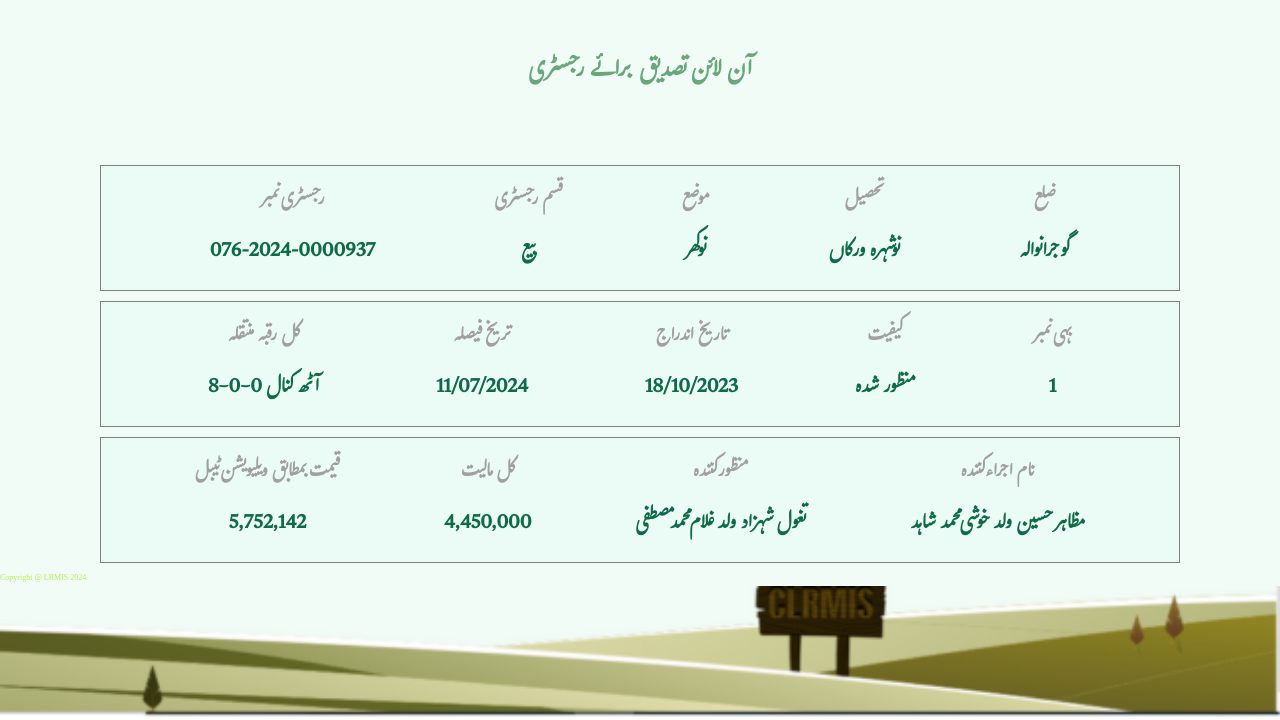
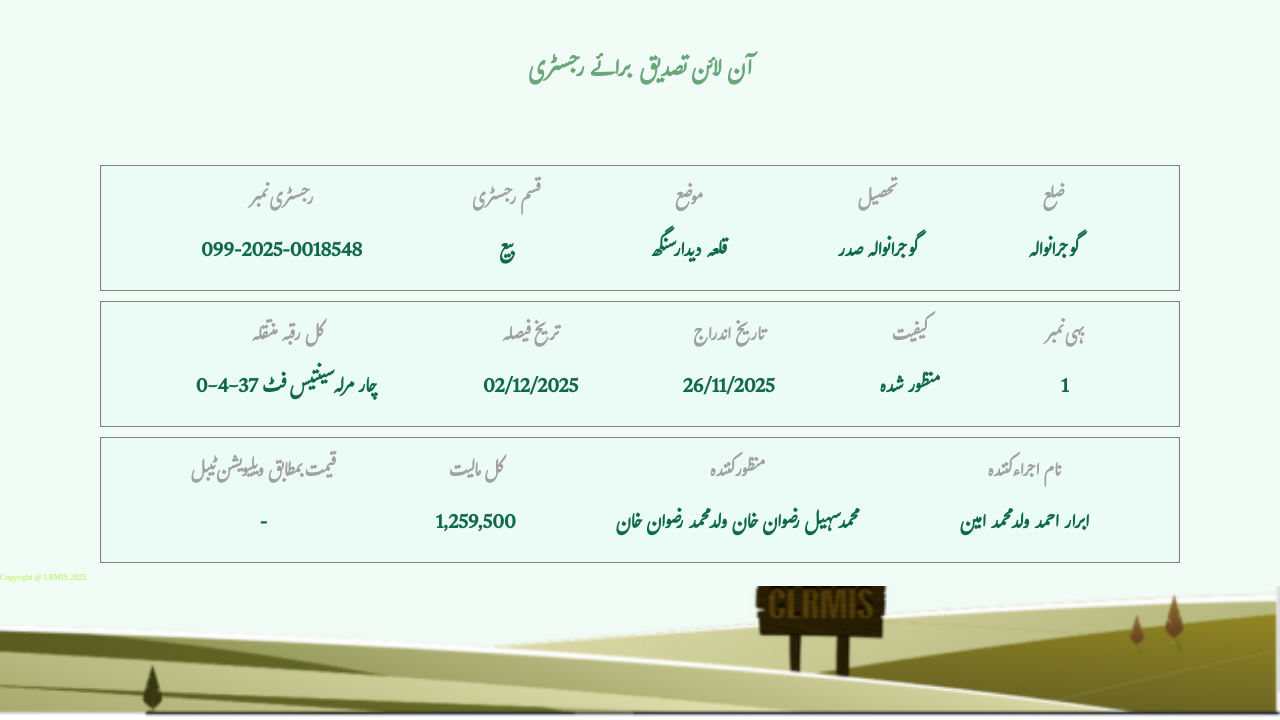
Before and after one commit to punjabzameen/https-punjabzameen.github.io-https-onlinefard.punjab-zameen.gov.pk-RegistryVerification-data-HZVAE, a plain HTML site: page index.html in a window 1280 px wide. Shown: the part 80-800 px from the top of the page. Drawn offline with Linux system fonts and the light colour scheme.

Commit message:
Update index.html

```diff
--- a/index.html
+++ b/index.html
@@ -32,7 +32,7 @@
             <div class="item text1">
                 <h3>رجسٹری نمبر
                 </h3>
-                <p>076-2024-0000937
+                <p>099-2025-0018548
                 </p>
             </div>
             <div class="item text2"><h3>قسم رجسٹری
@@ -42,13 +42,13 @@
             <div class="item text3">
                 <h3>موضع
                 </h3>
-                <p>نوکھر
+                <p>قلعہ دیدار سنگھ
                 </p>
             </div>
             <div class="item text4">
                 <h3>تحصیل
                 </h3>
-                <p>نوشہرہ ورکاں
+                <p>گوجرانوالہ صدر
                 </p>
             </div>
             <div class="item text5">
@@ -63,18 +63,18 @@
             <div class="item text1">
                 <h3>کل رقبہ منتقلہ
                 </h3>
-                <p>8-0-0 آٹھ کنال
+                <p>0-4-37 چار مرلہ سینتیس فٹ
                 </p>
             </div>
             <div class="item text2"><h3>تریخ فیصلہ
 
             </h3>
-            <p>11/07/2024
+            <p>02/12/2025
             </p></div>
             <div class="item text3">
                 <h3>تاریخ اندراج
                 </h3>
-                <p>18/10/2023
+                <p>26/11/2025
                 </p>
             </div>
             <div class="item text4">
@@ -95,23 +95,23 @@
             <div class="item text1">
                 <h3>قیمت بمطابق ویلیویشن ٹیبل
                 </h3>
-                <p>5,752,142
+                <p>-
                 </p>
             </div>
             <div class="item text2"><h3>کل مالیت
             </h3>
-            <p>4,450,000
+            <p>1,259,500
             </p></div>
             <div class="item text3">
                 <h3>منظور کنندہ
                 </h3>
-                <p>تغول شہزاد ولد غلام محمد مصطفی
+                <p>محمد سہیل رضوان خان ولد محمد رضوان خان
                 </p>
             </div>
             <div class="item text4">
                 <h3>نام اجراء کنندہ
                 </h3>
-                <p>مظاہر حسین ولد خوشی محمد شاہد
+                <p>ابرار احمد ولد محمد امین
                 </p>
             </div>
 
@@ -120,11 +120,12 @@
     </section>
     <!-- ----------------- Inage section------------------ -->
      <div class="bottom_img">
-        Copyright @ LRMIS 2024
+        Copyright @ LRMIS 2025
 
      </div>
      <!-- <div class="main">
     </div> -->
 
 </body>
+
 </html>
```
